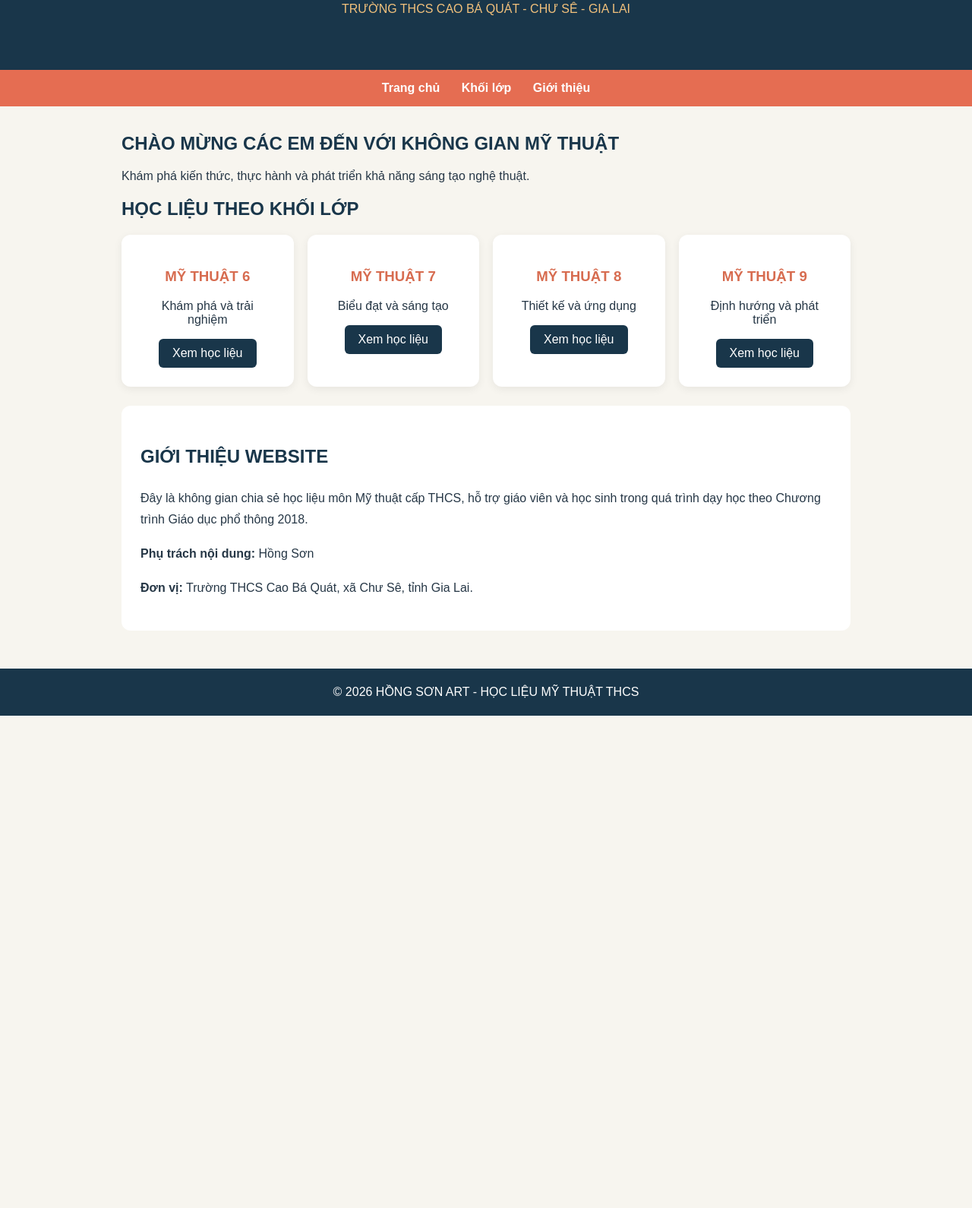
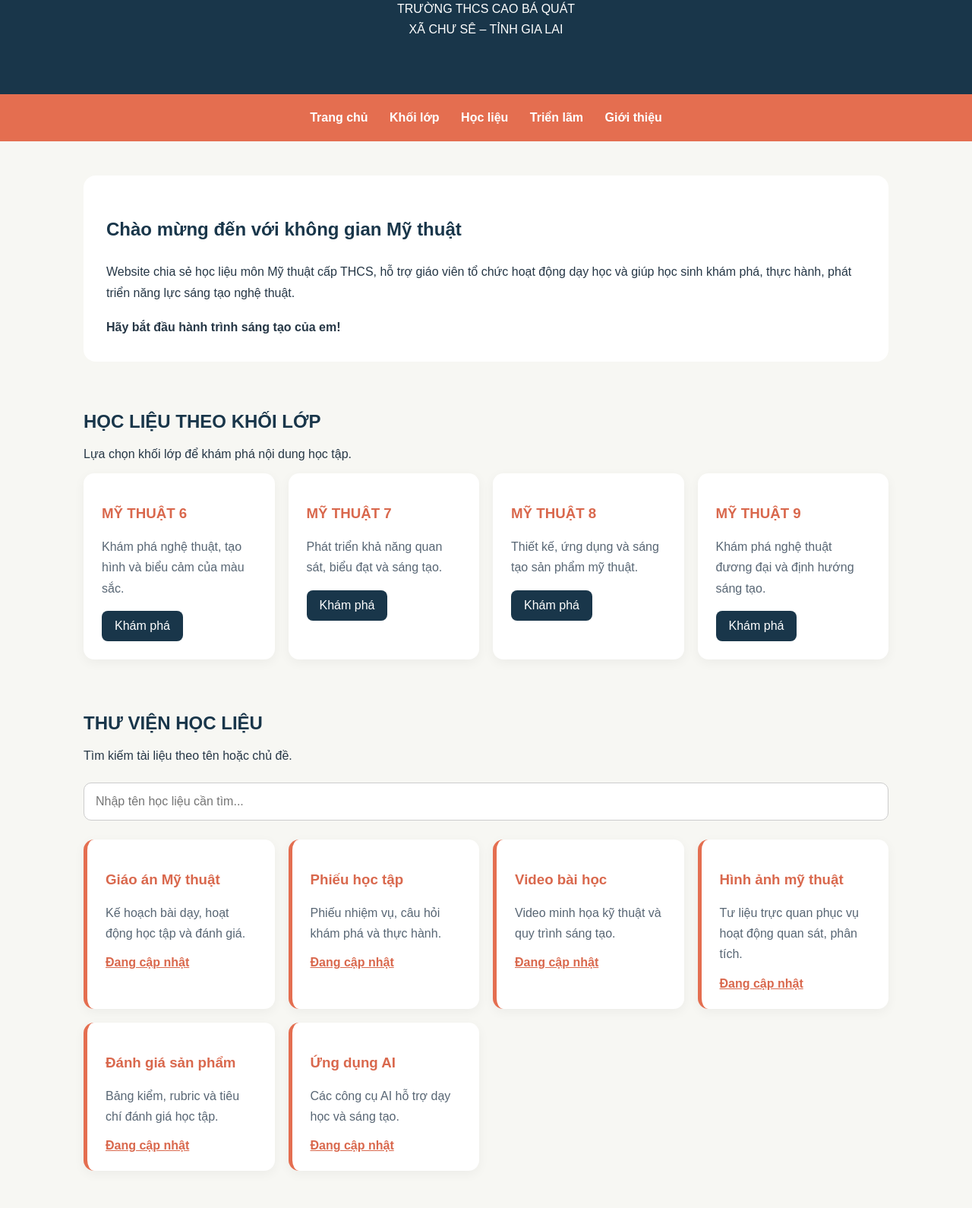
Before and after one commit to hongsoncbqcse-lgtm/hoc-lieu-my-thuat-thcs, a plain HTML site: page index.html in a window 1280 px wide. Shown: the part 203-1793 px from the top of the page at 76% size. Before the commit the page ends 1145 px from the top, so only its background shows below. Drawn offline with Linux system fonts and the light colour scheme.

Commit message:
Update index.html

```diff
--- a/index.html
+++ b/index.html
@@ -4,56 +4,156 @@
 <head>
 <meta charset="UTF-8">
 <meta name="viewport" content="width=device-width, initial-scale=1.0">
-<title>Học liệu Mỹ thuật THCS - Hồng Sơn Art</title>
+<title>Hồng Sơn ART | Học liệu Mỹ thuật THCS</title>
 <style>
 *{box-sizing:border-box}
-body{margin:0;font-family:Arial,sans-serif;background:#f7f5ef;color:#263746}
+body{margin:0;font-family:Arial,sans-serif;color:#263746;background:#f7f7f3}
 header{background:#19364a;color:white;padding:55px 20px;text-align:center}
-header h1{font-size:36px;margin:10px}
-header p{color:#f2c17c}
-nav{background:#e56d52;padding:15px;text-align:center}
-nav a{color:white;text-decoration:none;margin:0 12px;font-weight:bold}
-main{max-width:1000px;margin:35px auto;padding:0 20px}
+header .brand{color:#f4c477;letter-spacing:3px;font-weight:bold}
+header h1{font-size:clamp(28px,5vw,46px);margin:15px 0}
+header p{line-height:1.7}
+nav{background:#e46e50;padding:15px;text-align:center;position:sticky;top:0;z-index:10}
+nav a{color:white;text-decoration:none;margin:7px 12px;font-weight:bold;display:inline-block}
+main{max-width:1100px;margin:auto;padding:25px 20px}
 h2{color:#19364a}
-.grid{display:grid;grid-template-columns:repeat(auto-fit,minmax(200px,1fr));gap:18px}
-.card{background:white;padding:25px;border-radius:12px;box-shadow:0 3px 12px #0001;text-align:center}
-.card h3{color:#d76c50}
-.card a{display:inline-block;background:#19364a;color:white;padding:10px 18px;border-radius:6px;text-decoration:none}
-.intro{line-height:1.8;background:white;padding:25px;border-radius:12px;margin-top:25px}
-footer{background:#19364a;color:white;text-align:center;padding:22px;margin-top:50px}
+.hero{background:#fff;border-radius:16px;padding:30px;margin:20px 0;line-height:1.8}
+.search{width:100%;padding:15px;border:1px solid #ccc;border-radius:10px;font-size:16px;margin:10px 0 25px}
+.grid{display:grid;grid-template-columns:repeat(auto-fit,minmax(220px,1fr));gap:18px}
+.card{background:white;border-radius:14px;padding:24px;box-shadow:0 4px 15px #0000000c}
+.card h3{color:#d9684d}
+.card p{line-height:1.7;color:#586674}
+.btn{display:inline-block;background:#19364a;color:white;padding:11px 17px;border-radius:8px;text-decoration:none}
+.btn:hover{background:#e46e50}
+.section{padding:25px 0}
+.resource{border-left:5px solid #e46e50}
+.resource a{color:#d9684d;font-weight:bold}
+.gallery{background:#fff;padding:25px;border-radius:14px;line-height:1.8}
+footer{background:#19364a;color:white;text-align:center;padding:30px 15px;line-height:1.8;margin-top:40px}
+.small{font-size:13px;color:#a9bac7}
 </style>
 </head>
 <body>
+
 <header>
-<p>KHÔNG GIAN HỌC TẬP VÀ SÁNG TẠO</p>
+<div class="brand">HỒNG SƠN ART</div>
 <h1>HỌC LIỆU MỸ THUẬT THCS</h1>
-<h3>HỒNG SƠN ART</h3>
-<p>TRƯỜNG THCS CAO BÁ QUÁT - CHƯ SÊ - GIA LAI</p>
+<p>KHÁM PHÁ · TRẢI NGHIỆM · SÁNG TẠO</p>
+<p>TRƯỜNG THCS CAO BÁ QUÁT<br>
+XÃ CHƯ SÊ – TỈNH GIA LAI</p>
 </header>
+
 <nav>
 <a href="#trangchu">Trang chủ</a>
 <a href="#khoilop">Khối lớp</a>
+<a href="#tailieu">Học liệu</a>
+<a href="#trienlam">Triển lãm</a>
 <a href="#gioithieu">Giới thiệu</a>
 </nav>
-<main id="trangchu">
-<h2>CHÀO MỪNG CÁC EM ĐẾN VỚI KHÔNG GIAN MỸ THUẬT</h2>
-<p>Khám phá kiến thức, thực hành và phát triển khả năng sáng tạo nghệ thuật.</p>
-<section id="khoilop">
+
+<main>
+<section class="hero" id="trangchu">
+<h2>Chào mừng đến với không gian Mỹ thuật</h2>
+<p>Website chia sẻ học liệu môn Mỹ thuật cấp THCS, hỗ trợ giáo viên tổ chức hoạt động dạy học và giúp học sinh khám phá, thực hành, phát triển năng lực sáng tạo nghệ thuật.</p>
+<strong>Hãy bắt đầu hành trình sáng tạo của em!</strong>
+</section>
+
+<section class="section" id="khoilop">
 <h2>HỌC LIỆU THEO KHỐI LỚP</h2>
+<p>Lựa chọn khối lớp để khám phá nội dung học tập.</p>
 <div class="grid">
-<div class="card"><h3>MỸ THUẬT 6</h3><p>Khám phá và trải nghiệm</p><a href="#">Xem học liệu</a></div>
-<div class="card"><h3>MỸ THUẬT 7</h3><p>Biểu đạt và sáng tạo</p><a href="#">Xem học liệu</a></div>
-<div class="card"><h3>MỸ THUẬT 8</h3><p>Thiết kế và ứng dụng</p><a href="#">Xem học liệu</a></div>
-<div class="card"><h3>MỸ THUẬT 9</h3><p>Định hướng và phát triển</p><a href="#">Xem học liệu</a></div>
+<div class="card">
+<h3>MỸ THUẬT 6</h3>
+<p>Khám phá nghệ thuật, tạo hình và biểu cảm của màu sắc.</p>
+<a class="btn" href="#tailieu">Khám phá</a>
+</div>
+<div class="card">
+<h3>MỸ THUẬT 7</h3>
+<p>Phát triển khả năng quan sát, biểu đạt và sáng tạo.</p>
+<a class="btn" href="#tailieu">Khám phá</a>
+</div>
+<div class="card">
+<h3>MỸ THUẬT 8</h3>
+<p>Thiết kế, ứng dụng và sáng tạo sản phẩm mỹ thuật.</p>
+<a class="btn" href="#tailieu">Khám phá</a>
+</div>
+<div class="card">
+<h3>MỸ THUẬT 9</h3>
+<p>Khám phá nghệ thuật đương đại và định hướng sáng tạo.</p>
+<a class="btn" href="#tailieu">Khám phá</a>
+</div>
 </div>
 </section>
-<section class="intro" id="gioithieu">
-<h2>GIỚI THIỆU WEBSITE</h2>
-<p>Đây là không gian chia sẻ học liệu môn Mỹ thuật cấp THCS, hỗ trợ giáo viên và học sinh trong quá trình dạy học theo Chương trình Giáo dục phổ thông 2018.</p>
-<p><b>Phụ trách nội dung:</b> Hồng Sơn</p>
-<p><b>Đơn vị:</b> Trường THCS Cao Bá Quát, xã Chư Sê, tỉnh Gia Lai.</p>
+
+<section class="section" id="tailieu">
+<h2>THƯ VIỆN HỌC LIỆU</h2>
+<p>Tìm kiếm tài liệu theo tên hoặc chủ đề.</p>
+<input class="search" id="search" type="text" placeholder="Nhập tên học liệu cần tìm...">
+<div class="grid" id="resources">
+<div class="card resource">
+<h3>Giáo án Mỹ thuật</h3>
+<p>Kế hoạch bài dạy, hoạt động học tập và đánh giá.</p>
+<a href="#gioithieu">Đang cập nhật</a>
+</div>
+<div class="card resource">
+<h3>Phiếu học tập</h3>
+<p>Phiếu nhiệm vụ, câu hỏi khám phá và thực hành.</p>
+<a href="#gioithieu">Đang cập nhật</a>
+</div>
+<div class="card resource">
+<h3>Video bài học</h3>
+<p>Video minh họa kỹ thuật và quy trình sáng tạo.</p>
+<a href="#gioithieu">Đang cập nhật</a>
+</div>
+<div class="card resource">
+<h3>Hình ảnh mỹ thuật</h3>
+<p>Tư liệu trực quan phục vụ hoạt động quan sát, phân tích.</p>
+<a href="#gioithieu">Đang cập nhật</a>
+</div>
+<div class="card resource">
+<h3>Đánh giá sản phẩm</h3>
+<p>Bảng kiểm, rubric và tiêu chí đánh giá học tập.</p>
+<a href="#gioithieu">Đang cập nhật</a>
+</div>
+<div class="card resource">
+<h3>Ứng dụng AI</h3>
+<p>Các công cụ AI hỗ trợ dạy học và sáng tạo.</p>
+<a href="#gioithieu">Đang cập nhật</a>
+</div>
+</div>
+</section>
+
+<section class="section" id="trienlam">
+<h2>GÓC SÁNG TẠO – TRIỂN LÃM HỌC SINH</h2>
+<div class="gallery">
+<p><strong>Nơi giới thiệu những ý tưởng và sản phẩm nghệ thuật của học sinh.</strong></p>
+<p>Các tác phẩm tranh vẽ, tranh in, sản phẩm tạo hình 3D, thiết kế ứng dụng và hoạt động mỹ thuật của học sinh sẽ được cập nhật tại đây.</p>
+<p><em>Thư viện sản phẩm đang được xây dựng.</em></p>
+</div>
+</section>
+
+<section class="section" id="gioithieu">
+<h2>GIỚI THIỆU</h2>
+<div class="gallery">
+<p><strong>Người phụ trách nội dung: Hồng Sơn</strong></p>
+<p>Giáo viên Mỹ thuật – Trường THCS Cao Bá Quát, xã Chư Sê, tỉnh Gia Lai.</p>
+<p>Website hướng tới xây dựng môi trường học tập trực quan, sáng tạo, góp phần phát triển phẩm chất và năng lực học sinh theo Chương trình Giáo dục phổ thông 2018.</p>
+</div>
 </section>
 </main>
-<footer>© 2026 HỒNG SƠN ART - HỌC LIỆU MỸ THUẬT THCS</footer>
+
+<footer>
+<strong>HỒNG SƠN ART – HỌC LIỆU MỸ THUẬT THCS</strong>
+<p>Trường THCS Cao Bá Quát – Chư Sê – Gia Lai</p>
+<div class="small">© 2026 · Website học liệu giáo dục</div>
+</footer>
+
+<script>
+document.getElementById("search").addEventListener("input",function(){
+const keyword=this.value.toLowerCase();
+document.querySelectorAll("#resources .card").forEach(function(card){
+card.style.display=card.innerText.toLowerCase().includes(keyword)?"block":"none";
+});
+});
+</script>
 </body>
 </html>
```
